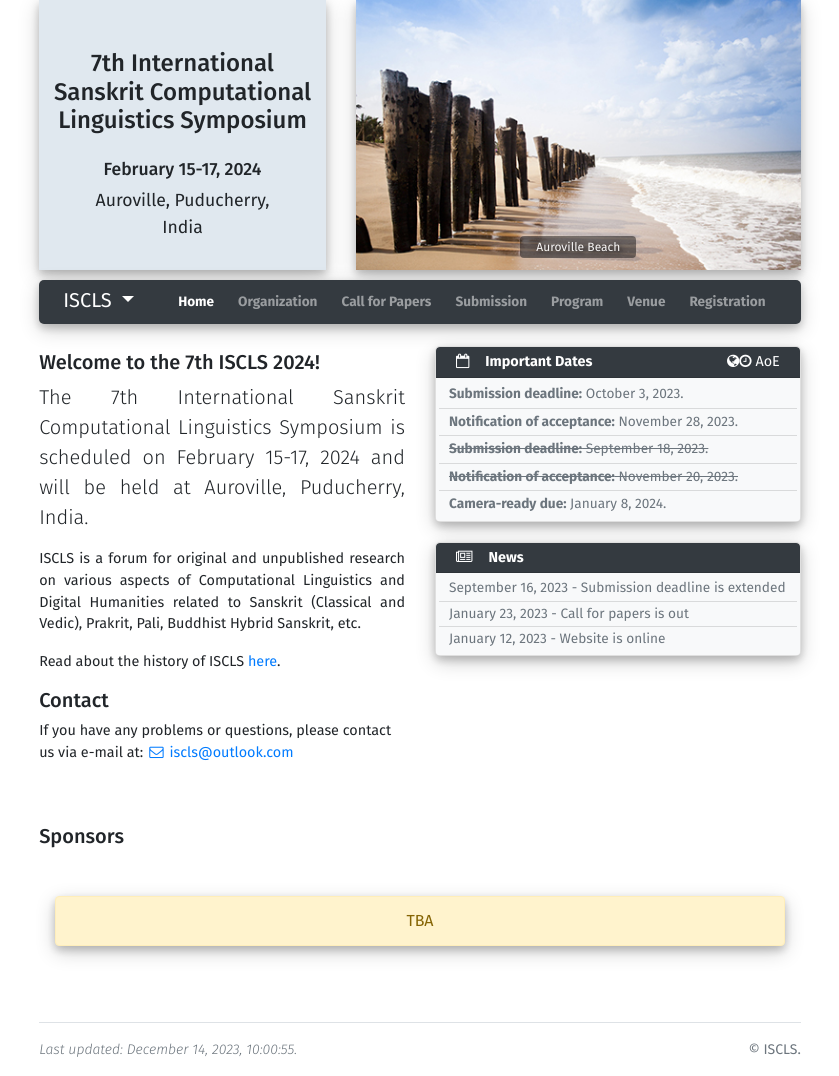
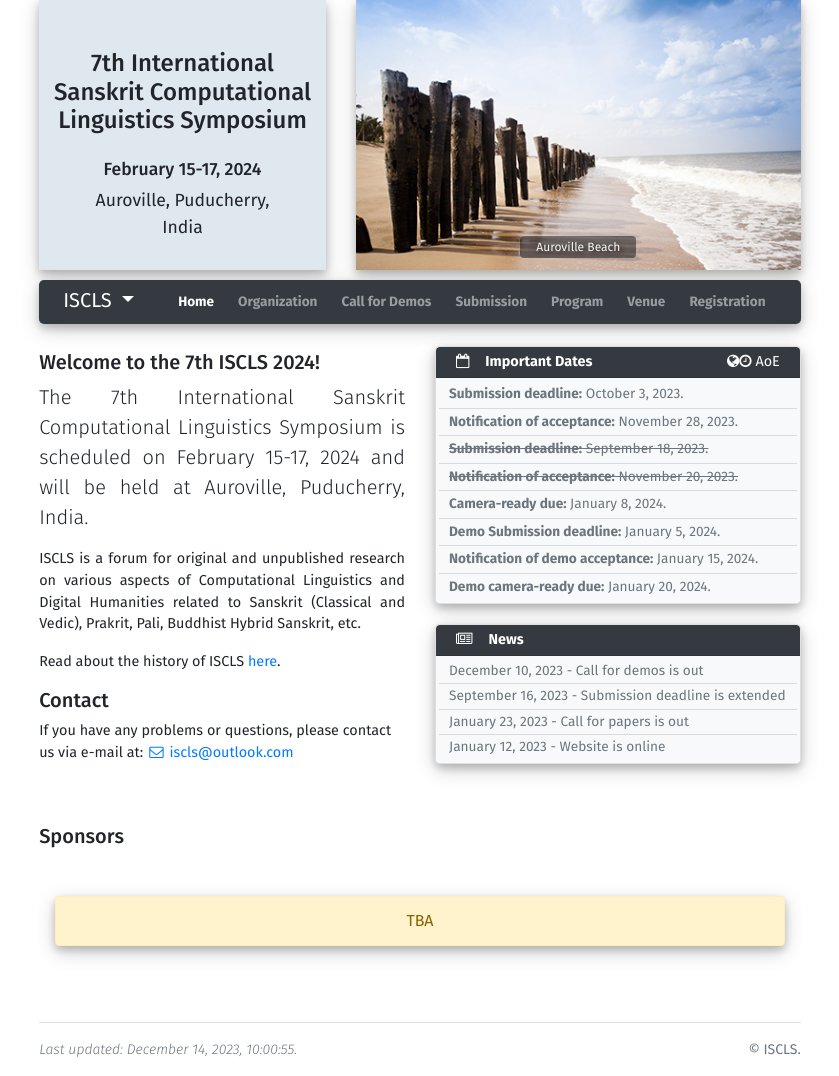
Before and after one commit to iscls/iscls-conference-template, a Jekyll site: the page built from index.md, in a window 1280 px wide. Shown: the whole page, without its empty margins (220-1059 px from the left). Built offline with Jekyll 4.4.1, drawn with Linux system fonts in a browser that asks for light colours.

Commit message:
feat: publish call for demos and registration link

```diff
--- a/_data/conference.yml
+++ b/_data/conference.yml
@@ -67,6 +67,10 @@ navbar:
   - id: 2
     label: Call for Papers
     path: /cfp.html
+    visible: False
+  - id: 2
+    label: Call for Demos
+    path: /cfd.html
     visible: True
   - id: 3
     label: Submission
@@ -102,6 +106,15 @@ deadlines:
   - date: 2024-01-08
     text: Camera-ready due
     pass_due: False
+  - date: 2024-01-05
+    text: Demo Submission deadline
+    pass_due: False
+  - date: 2024-01-15
+    text: Notification of demo acceptance
+    pass_due: False
+  - date: 2024-01-20
+    text: Demo camera-ready due
+    pass_due: False
 # sponsors:
 #   - name: ACM
 #     logo_path: ./assets/images/sponsors/acm-logo.png
--- a/_data/news.yml
+++ b/_data/news.yml
@@ -1,5 +1,7 @@
 # - date: 2017-10-14
 #   text: Workshop has been successfully held
+- date: 2023-12-10
+  text: Call for demos is out
 - date: 2023-09-16
   text: Submission deadline is extended
 - date: 2023-01-23
--- a/_data/registration.yml
+++ b/_data/registration.yml
@@ -1,2 +1,2 @@
-about: "TBA"
-url: ""
+about: "You may register using the following link. The early bird registration deadline is 10th January 2024."
+url: "https://donorbox.org/events/535583"
--- a/_data/submission.yml
+++ b/_data/submission.yml
@@ -10,7 +10,8 @@ review_mode: 1
 # 0: double blind
 # 1: single blind
 
-pagelimit: 20
+# pagelimit: 20  # paper
+pagelimit: 2  # demo
 fontsize: 10
 
 extra: |
```
Also changed, not shown: _data/cfd.yml (added, +43 -0 lines), cfd.html (added, +55 -0 lines), assets/images/registration_qr.jpeg (added).
